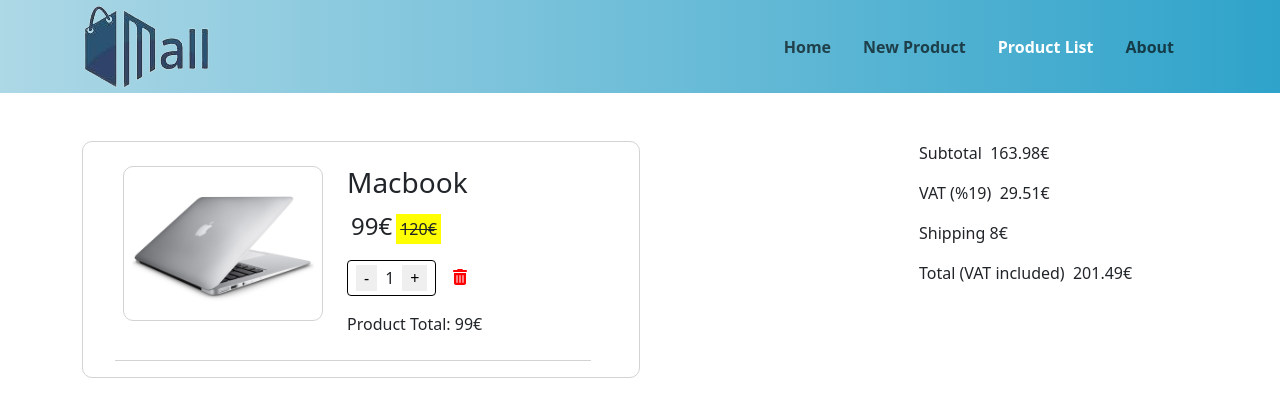
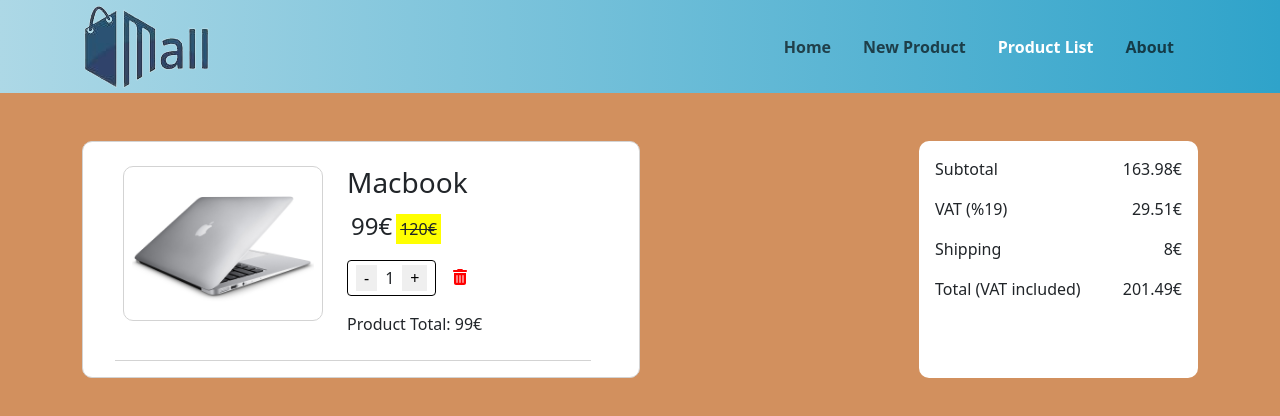
Before and after one commit to omrfrkcpr/react-shopping-cart, a React (Create React App) app: page /product-list in a window 1280 px wide. Shown: the top 416 px of the page. Built offline with nearby package versions, Linux system fonts and the light colour scheme; the HTML template or start-up script is replaced by a standard one.

Commit message:
style: productList margin padding

```diff
--- a/src/pages/ProductList.jsx
+++ b/src/pages/ProductList.jsx
@@ -3,10 +3,20 @@
 import { FaTrashCan } from "react-icons/fa6";
 
 const ProductList = () => {
+  const productListStyle = {
+    background: "#d2905e",
+    height: "calc(100vh + 50px)",
+    backgroundAttachment: "fixed",
+    backgroundPosition: "center",
+    backgroundSize: "cover",
+    backgroundRepeat: "no-repeat",
+  };
+
   return (
-    <div className="d-flex justify-content-between container mt-5">
+    <div style={productListStyle}>
+      <div className="d-flex justify-content-between container ">
         <section
-        className="products-section w-50"
+          className="products-section w-50 mt-5 bg-white"
           style={{ border: "1px solid lightgrey", borderRadius: "10px" }}
         >
           <ul className="products mt-3">
@@ -35,7 +45,9 @@
                   <span
                     id="price"
                     className="text-decoration-line-through p-1"
-                  style={{ backgroundColor: "yellow" }}
+                    style={{
+                      backgroundColor: "yellow",
+                    }}
                   >
                     120€
                   </span>
@@ -70,21 +82,25 @@
             </li>
           </ul>
         </section>
-      <section className="summary w-25">
-        <p className="sub-total">
+        <section
+          className="summary w-25 mt-5 bg-white"
+          style={{ borderRadius: "10px", padding: "1rem" }}
+        >
+          <p className="sub-total d-flex justify-content-between">
             Subtotal &nbsp;<span id="sub-total">163.98€</span>
           </p>
-        <p className="tax">
+          <p className="tax d-flex justify-content-between">
             VAT (%19) &nbsp;<span id="tax">29.51€</span>
           </p>
-        <p className="shipping">
+          <p className="shipping d-flex justify-content-between">
             <span id="shipping-info">Shipping</span>&nbsp;
             <span id="shipping-price">8€</span>
           </p>
-        <p className="total">
+          <p className="total d-flex justify-content-between">
             Total (VAT included) &nbsp;<span id="total">201.49€</span>
           </p>
         </section>
+      </div>
     </div>
   );
 };
```
Lines whose indentation alone changed are shown as unchanged.
